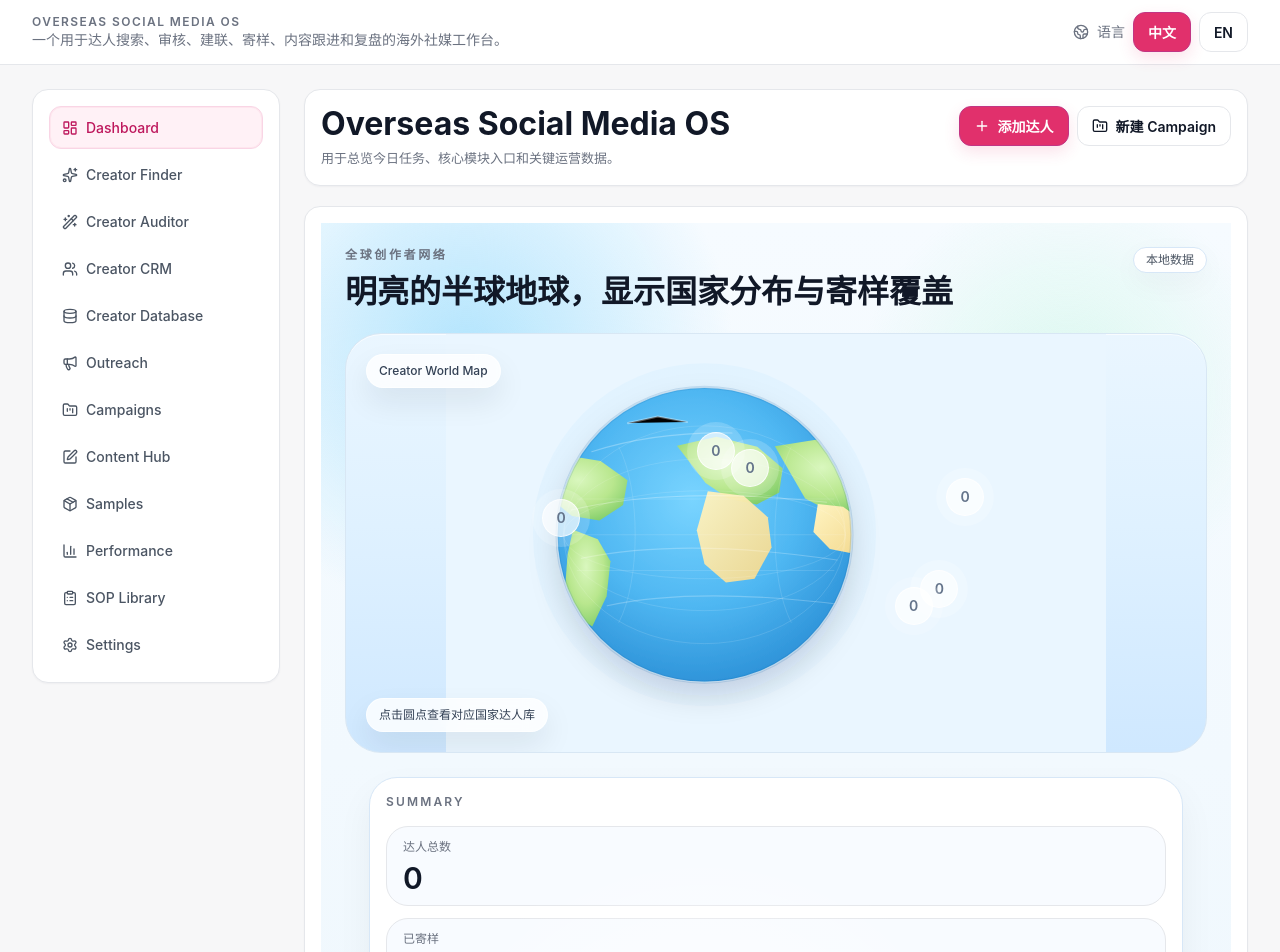
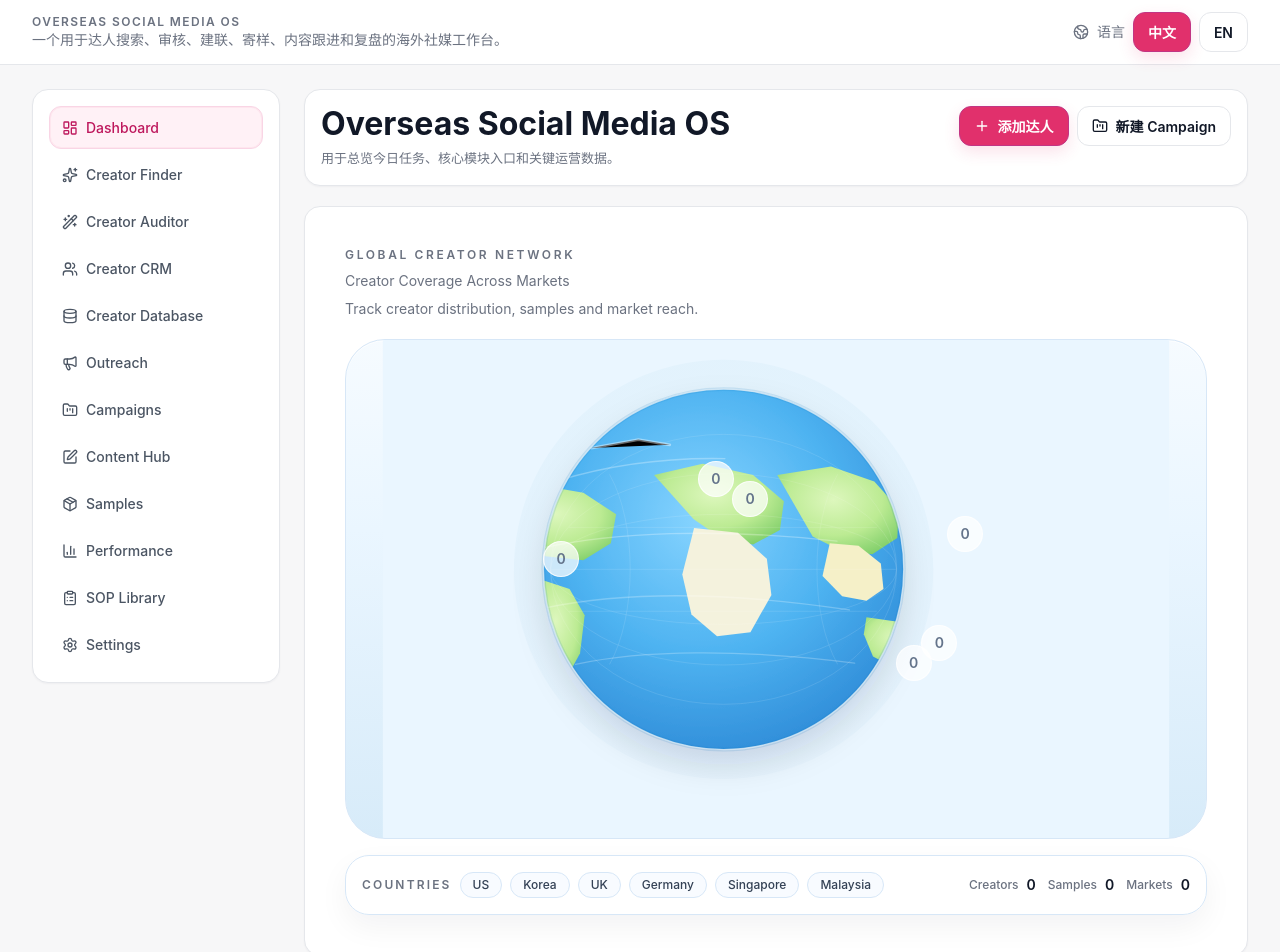
Before and after one commit to chitaforuu-star/overseas-social-media-os, a Next.js app: page / in a window 1280 px wide. Shown: the top 952 px of the page. Built offline with nearby package versions, Linux system fonts and the light colour scheme.

Commit message:
Refine global creator network hero

```diff
--- a/components/os/home-page.tsx
+++ b/components/os/home-page.tsx
@@ -246,103 +246,86 @@ export function HomePage() {
     >
       <section className="space-y-4">
         <AppCard className="overflow-hidden border-[#D7E7F7] bg-[#F8FBFF] p-0 shadow-[0_28px_70px_rgba(15,23,42,0.06)]">
-          <div className="grid gap-0">
-            <div className="relative min-h-[520px] overflow-hidden bg-[linear-gradient(180deg,#F6FBFF_0%,#EEF7FD_100%)] p-5 sm:p-6">
-              <div className="pointer-events-none absolute inset-0 bg-[radial-gradient(circle_at_16%_12%,rgba(125,211,252,0.55),transparent_22%),radial-gradient(circle_at_82%_16%,rgba(167,243,208,0.34),transparent_18%),radial-gradient(circle_at_42%_86%,rgba(255,255,255,0.92),transparent_28%)]" />
-              <div className="relative flex items-start justify-between gap-3">
+          <div className="p-5 sm:p-6">
+            <div className="flex items-start justify-between gap-3">
               <div>
                 <p className="text-xs font-semibold uppercase tracking-[0.22em] text-[#6B7280]">
-                    {pick({ zh: "全球创作者网络", en: "Global Creator Network" })}
+                  Global Creator Network
                 </p>
-                  <h2 className="mt-2 text-2xl font-semibold text-[#111827] sm:text-[2rem]">
-                    {pick({
-                      zh: "明亮的半球地球，显示国家分布与寄样覆盖",
-                      en: "A bright hemisphere map showing creator distribution and sample coverage",
-                    })}
-                  </h2>
+                <p className="mt-2 text-sm text-[#6B7280]">
+                  Creator Coverage Across Markets
+                </p>
+                <p className="mt-2 text-sm text-[#6B7280]">
+                  Track creator distribution, samples and market reach.
+                </p>
               </div>
-                <span className="rounded-full border border-[#D7E7F7] bg-white px-3 py-1 text-xs font-medium text-[#4B5563] shadow-[0_10px_30px_rgba(15,23,42,0.04)]">
-                  {pick({ zh: "本地数据", en: "Local data" })}
-                </span>
             </div>
 
-              <div className="relative mt-5 min-h-[420px] overflow-hidden rounded-[36px] border border-[#D8E7F4] bg-[linear-gradient(180deg,#EAF6FF_0%,#DFF1FF_46%,#CFE8FF_100%)] shadow-[inset_0_1px_0_rgba(255,255,255,0.7)]">
+            <div className="relative mt-5 min-h-[420px] overflow-hidden rounded-[40px] border border-[#D7E7F7] bg-[linear-gradient(180deg,#F6FBFF_0%,#EAF6FF_38%,#D7EBF9_100%)] shadow-[inset_0_1px_0_rgba(255,255,255,0.85)] sm:min-h-[500px]">
               <svg
                 viewBox="0 0 1200 760"
                 className="absolute inset-0 h-full w-full"
                 aria-hidden="true"
               >
                 <defs>
-                    <radialGradient id="creator-map-atmosphere" cx="48%" cy="38%" r="66%">
-                      <stop offset="0%" stopColor="#FFFFFF" stopOpacity="0.9" />
-                      <stop offset="42%" stopColor="#DDF2FF" stopOpacity="0.56" />
-                      <stop offset="100%" stopColor="#C8E8FF" stopOpacity="0.12" />
+                  <radialGradient id="map-atmosphere" cx="50%" cy="42%" r="66%">
+                    <stop offset="0%" stopColor="#FFFFFF" stopOpacity="0.95" />
+                    <stop offset="55%" stopColor="#D9EEF9" stopOpacity="0.42" />
+                    <stop offset="100%" stopColor="#C5E2F5" stopOpacity="0.08" />
                   </radialGradient>
-                    <radialGradient id="creator-map-ocean" cx="46%" cy="38%" r="66%">
-                      <stop offset="0%" stopColor="#79D4FF" />
-                      <stop offset="55%" stopColor="#4FB7F2" />
-                      <stop offset="100%" stopColor="#2A8FD6" />
+                  <radialGradient id="map-ocean" cx="44%" cy="36%" r="68%">
+                    <stop offset="0%" stopColor="#87D4FF" />
+                    <stop offset="55%" stopColor="#4EB3F1" />
+                    <stop offset="100%" stopColor="#2F8CD8" />
                   </radialGradient>
-                    <radialGradient id="creator-map-land" cx="46%" cy="38%" r="70%">
-                      <stop offset="0%" stopColor="#D9F7BE" />
-                      <stop offset="55%" stopColor="#B9E78E" />
-                      <stop offset="100%" stopColor="#7CCB66" />
+                  <radialGradient id="map-land" cx="46%" cy="38%" r="72%">
+                    <stop offset="0%" stopColor="#DDF7BD" />
+                    <stop offset="56%" stopColor="#BCEB93" />
+                    <stop offset="100%" stopColor="#7BCC66" />
                   </radialGradient>
-                    <linearGradient id="creator-map-sand" x1="0%" x2="100%" y1="0%" y2="100%">
-                      <stop offset="0%" stopColor="#FFF4C2" />
-                      <stop offset="100%" stopColor="#F2D88D" />
-                    </linearGradient>
-                    <filter id="creator-map-shadow" x="-30%" y="-30%" width="160%" height="160%">
-                      <feDropShadow dx="0" dy="26" stdDeviation="26" floodColor="#0F172A" floodOpacity="0.14" />
+                  <filter id="map-shadow" x="-30%" y="-30%" width="160%" height="160%">
+                    <feDropShadow dx="0" dy="24" stdDeviation="24" floodColor="#0F172A" floodOpacity="0.12" />
                   </filter>
-                    <clipPath id="creator-earth-clip">
-                      <circle cx="470" cy="365" r="268" />
+                  <clipPath id="map-clip">
+                    <circle cx="520" cy="350" r="275" />
                   </clipPath>
                 </defs>
                 <rect width="1200" height="760" fill="#EAF6FF" />
-                  <circle cx="470" cy="365" r="312" fill="url(#creator-map-atmosphere)" />
-                  <g filter="url(#creator-map-shadow)">
-                    <circle cx="470" cy="365" r="268" fill="url(#creator-map-ocean)" />
+                <circle cx="520" cy="350" r="320" fill="url(#map-atmosphere)" />
+                <g filter="url(#map-shadow)">
+                  <circle cx="520" cy="350" r="275" fill="url(#map-ocean)" />
                 </g>
-                  <g clipPath="url(#creator-earth-clip)">
-                    <path d="M164 249L214 220L281 231L330 266L322 311L279 339L229 331L182 292L164 249Z" fill="url(#creator-map-land)" />
-                    <path d="M231 356L276 373L299 413L292 477L266 532L228 508L217 456L221 401L231 356Z" fill="url(#creator-map-land)" />
-                    <path d="M420 203L492 187L566 205L612 244L606 288L565 310L515 300L472 271L420 203Z" fill="url(#creator-map-land)" />
-                    <path d="M476 286L541 294L585 333L592 388L561 445L509 452L470 418L456 357L476 286Z" fill="url(#creator-map-sand)" fillOpacity="0.95" />
-                    <path d="M598 204L681 191L747 214L785 257L782 301L744 326L697 322L653 299L598 204Z" fill="url(#creator-map-land)" />
-                    <path d="M676 309L722 314L758 341L762 381L735 398L698 391L668 360L676 309Z" fill="url(#creator-map-sand)" />
-                    <path d="M738 423L794 431L832 457L825 493L788 504L747 482L733 448L738 423Z" fill="url(#creator-map-land)" />
-                    <path d="M331 162L385 150L438 160" stroke="rgba(255,255,255,0.35)" strokeLinecap="round" strokeWidth="4" />
-                    <path d="M265 214C340 190 425 178 520 180" stroke="rgba(255,255,255,0.28)" strokeLinecap="round" strokeWidth="2" fill="none" />
-                    <path d="M228 320C349 291 515 286 692 306" stroke="rgba(255,255,255,0.28)" strokeLinecap="round" strokeWidth="2" fill="none" />
-                    <path d="M246 408C367 383 525 383 711 411" stroke="rgba(255,255,255,0.24)" strokeLinecap="round" strokeWidth="2" fill="none" />
-                    <path d="M293 494C395 472 542 470 719 492" stroke="rgba(255,255,255,0.24)" strokeLinecap="round" strokeWidth="2" fill="none" />
+                <g clipPath="url(#map-clip)">
+                  <path d="M185 250L240 222L306 233L356 266L348 310L306 336L248 330L201 294L185 250Z" fill="url(#map-land)" />
+                  <path d="M240 365L285 380L308 420L301 478L271 533L237 512L226 457L231 404L240 365Z" fill="url(#map-land)" />
+                  <path d="M414 206L488 189L565 206L612 246L606 290L565 312L517 303L474 273L414 206Z" fill="url(#map-land)" />
+                  <path d="M475 287L542 294L586 334L593 389L561 446L510 452L471 419L457 358L475 287Z" fill="#F4F2DD" />
+                  <path d="M602 206L684 193L750 216L788 258L785 302L747 327L700 322L656 300L602 206Z" fill="url(#map-land)" />
+                  <path d="M682 310L726 314L760 341L764 380L738 398L701 391L671 360L682 310Z" fill="#F5F0C8" />
+                  <path d="M738 423L794 431L833 457L826 494L790 505L748 483L734 449L738 423Z" fill="url(#map-land)" />
+                  <path d="M318 165L390 152L438 160" stroke="rgba(255,255,255,0.42)" strokeLinecap="round" strokeWidth="4" />
+                  <path d="M266 215C341 192 426 179 522 181" stroke="rgba(255,255,255,0.28)" strokeLinecap="round" strokeWidth="2" fill="none" />
+                  <path d="M228 321C349 292 515 287 693 307" stroke="rgba(255,255,255,0.28)" strokeLinecap="round" strokeWidth="2" fill="none" />
+                  <path d="M247 409C368 384 526 384 712 412" stroke="rgba(255,255,255,0.24)" strokeLinecap="round" strokeWidth="2" fill="none" />
+                  <path d="M294 495C396 473 543 471 720 493" stroke="rgba(255,255,255,0.24)" strokeLinecap="round" strokeWidth="2" fill="none" />
                 </g>
-                  <circle cx="470" cy="365" r="268" fill="none" stroke="rgba(255,255,255,0.72)" strokeWidth="2" />
-                  <circle cx="470" cy="365" r="268" fill="none" stroke="rgba(20,98,165,0.16)" strokeWidth="6" />
-                  <g opacity="0.42" fill="none" stroke="rgba(255,255,255,0.55)">
-                    <ellipse cx="470" cy="365" rx="256" ry="80" />
-                    <ellipse cx="470" cy="365" rx="256" ry="138" />
-                    <ellipse cx="470" cy="365" rx="256" ry="198" />
-                    <path d="M214 365H726" />
-                    <path d="M238 300H706" />
-                    <path d="M238 430H706" />
-                    <path d="M314 205C354 282 354 448 314 525" />
-                    <path d="M628 205C588 282 588 448 628 525" />
+                <circle cx="520" cy="350" r="275" fill="none" stroke="rgba(255,255,255,0.78)" strokeWidth="2" />
+                <circle cx="520" cy="350" r="275" fill="none" stroke="rgba(15,118,190,0.14)" strokeWidth="6" />
+                <g opacity="0.3" fill="none" stroke="rgba(255,255,255,0.56)">
+                  <ellipse cx="520" cy="350" rx="264" ry="84" />
+                  <ellipse cx="520" cy="350" rx="264" ry="146" />
+                  <ellipse cx="520" cy="350" rx="264" ry="206" />
+                  <path d="M256 350H784" />
+                  <path d="M284 286H754" />
+                  <path d="M284 414H754" />
+                  <path d="M346 205C388 280 388 420 346 495" />
+                  <path d="M694 205C652 280 652 420 694 495" />
                 </g>
               </svg>
 
-                <div className="absolute left-5 top-5 rounded-full border border-white/65 bg-white/80 px-3 py-2 text-xs font-medium text-[#334155] shadow-[0_14px_30px_rgba(15,23,42,0.08)] backdrop-blur-md">
-                  {pick({ zh: "Creator World Map", en: "Creator World Map" })}
-                </div>
-                <div className="absolute bottom-5 left-5 rounded-full border border-white/65 bg-white/80 px-3 py-2 text-xs font-medium text-[#334155] shadow-[0_14px_30px_rgba(15,23,42,0.08)] backdrop-blur-md">
-                  {pick({ zh: "点击圆点查看对应国家达人库", en: "Click a node to open the country creator list" })}
-                </div>
-
               {worldRegionStats.map((region) => {
                 const active = region.count > 0;
-                  const size = active ? 44 + Math.round((region.count / maxRegionCount) * 12) : 38;
-
+                const size = active ? 42 + Math.round((region.count / maxRegionCount) * 10) : 36;
                 return (
                   <Link
                     key={region.code}
@@ -355,16 +338,13 @@ export function HomePage() {
                       className={[
                         "flex items-center justify-center rounded-full border text-sm font-semibold transition duration-200",
                         active
-                            ? "border-white/80 text-white shadow-[0_0_0_10px_rgba(255,255,255,0.24),0_0_26px_rgba(59,130,246,0.2)] group-hover:-translate-y-1"
+                          ? "border-white/80 text-white shadow-[0_0_0_10px_rgba(255,255,255,0.22),0_0_20px_rgba(59,130,246,0.18)] group-hover:-translate-y-1"
                           : "border-white/80 bg-white/65 text-[#64748B] group-hover:-translate-y-1",
                       ].join(" ")}
                       style={{
                         width: `${size}px`,
                         height: `${size}px`,
                         background: active ? region.accent : "rgba(255,255,255,0.72)",
-                          boxShadow: active
-                            ? `0 0 0 10px rgba(255,255,255,0.24), 0 0 24px ${region.accent}55`
-                            : "0 0 0 10px rgba(255,255,255,0.18)",
                       }}
                     >
                       {region.count}
@@ -379,49 +359,31 @@ export function HomePage() {
               })}
             </div>
 
-              <div className="space-y-3 p-5 sm:p-6">
-                <div className="rounded-[28px] border border-[#D7E7F7] bg-white p-4 shadow-[0_16px_36px_rgba(15,23,42,0.05)]">
-                  <p className="text-xs font-semibold uppercase tracking-[0.18em] text-[#6B7280]">
-                    {pick({ zh: "Summary", en: "Summary" })}
-                  </p>
-                  <div className="mt-4 grid gap-3 sm:grid-cols-3 xl:grid-cols-1">
-                    {[
-                      { label: pick({ zh: "达人总数", en: "Creators Total" }), value: totalCreators },
-                      { label: pick({ zh: "已寄样", en: "Samples Sent" }), value: samplesSentCount },
-                      { label: pick({ zh: "覆盖市场", en: "Markets Covered" }), value: globalReach },
-                    ].map((item) => (
-                      <div key={item.label} className="rounded-[22px] border border-[#E5E7EB] bg-[#F8FBFF] px-4 py-3">
-                        <p className="text-xs font-medium text-[#6B7280]">{item.label}</p>
-                        <p className="mt-2 text-3xl font-semibold leading-none text-[#111827]">{item.value}</p>
-                      </div>
-                    ))}
-                  </div>
-                </div>
-
-                <div className="rounded-[28px] border border-[#D7E7F7] bg-white p-4 shadow-[0_16px_36px_rgba(15,23,42,0.05)]">
-                  <p className="text-xs font-semibold uppercase tracking-[0.18em] text-[#6B7280]">
-                    {pick({ zh: "Network Notes", en: "Network Notes" })}
-                  </p>
-                  <div className="mt-4 space-y-3 text-sm text-[#475569]">
-                    <p>
-                      {pick({
-                        zh: "明亮的半球地图、彩色节点和悬浮标签，让全球创作者分布一眼可见。",
-                        en: "A bright hemisphere map with colorful nodes and floating labels makes global creator coverage instantly readable.",
-                      })}
-                    </p>
-                    <div className="flex flex-wrap gap-2">
-                      {[
-                        pick({ zh: "国家分布", en: "Country Distribution" }),
-                        pick({ zh: "已寄样", en: "Samples Sent" }),
-                        pick({ zh: "全球覆盖", en: "Global Reach" }),
-                      ].map((tag) => (
-                        <span key={tag} className="rounded-full border border-[#D7E7F7] bg-[#F8FBFF] px-3 py-1 text-xs font-medium text-[#475569]">
-                          {tag}
+            <div className="mt-4 flex flex-col gap-3 rounded-[24px] border border-[#D7E7F7] bg-white/90 p-4 shadow-[0_12px_30px_rgba(15,23,42,0.05)] backdrop-blur-md lg:flex-row lg:items-center lg:justify-between">
+              <div className="flex flex-wrap items-center gap-2">
+                <span className="text-xs font-semibold uppercase tracking-[0.18em] text-[#6B7280]">
+                  Countries
+                </span>
+                {["US", "Korea", "UK", "Germany", "Singapore", "Malaysia"].map((country) => (
+                  <span
+                    key={country}
+                    className="rounded-full border border-[#D7E7F7] bg-[#F8FBFF] px-3 py-1 text-xs font-medium text-[#334155]"
+                  >
+                    {country}
                   </span>
                 ))}
               </div>
+              <div className="flex flex-wrap items-center gap-3">
+                {[
+                  { label: "Creators", value: totalCreators },
+                  { label: "Samples", value: samplesSentCount },
+                  { label: "Markets", value: globalReach },
+                ].map((item) => (
+                  <div key={item.label} className="flex items-center gap-2">
+                    <span className="text-xs font-medium text-[#6B7280]">{item.label}</span>
+                    <span className="text-sm font-semibold text-[#111827]">{item.value}</span>
                   </div>
-                </div>
+                ))}
               </div>
             </div>
           </div>
```
Lines whose indentation alone changed are shown as unchanged.
